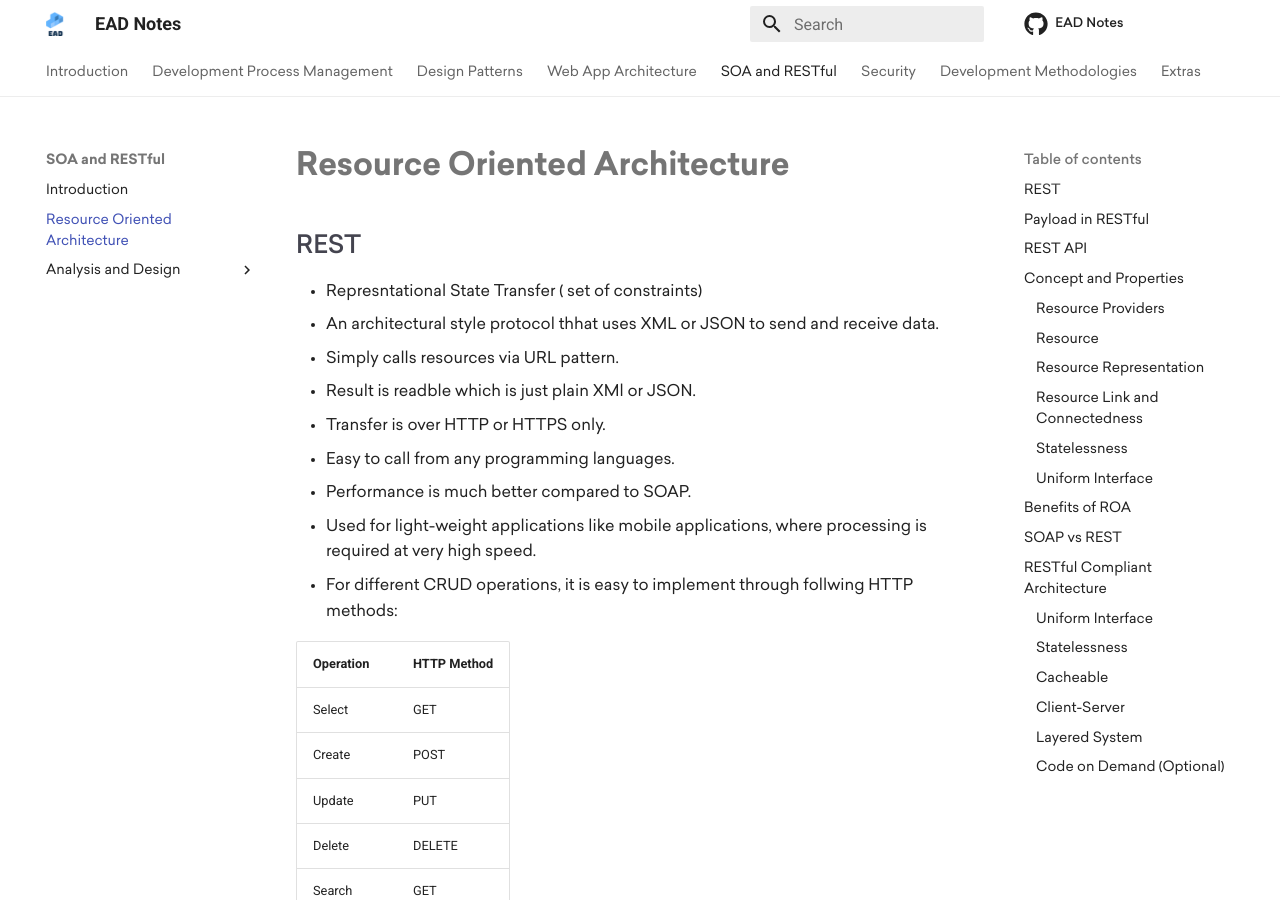
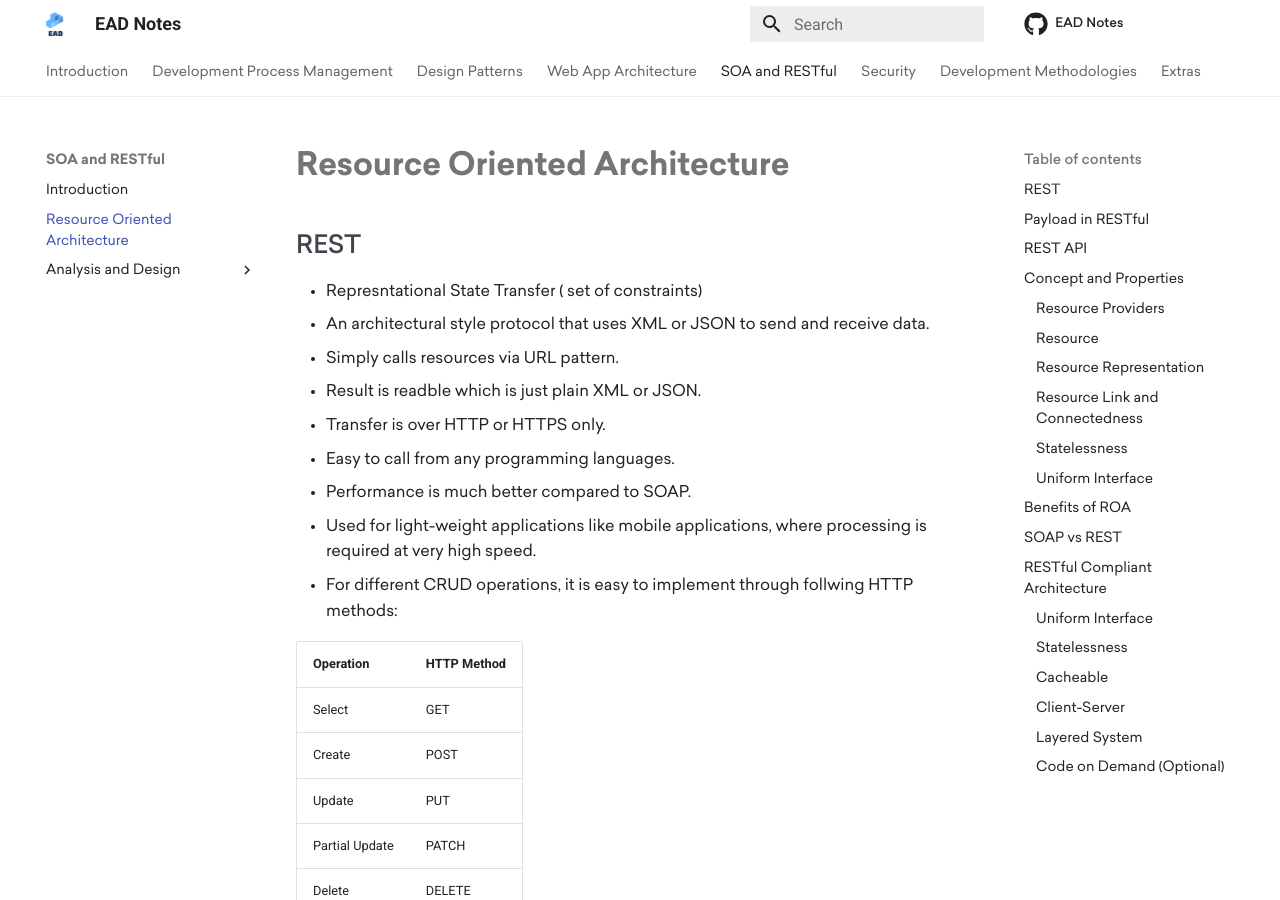
Before and after one commit to theArjun/ead-notes, an MkDocs documentation site: the page built from notes/soa-and-restful/resource-oriented-architecture.md, in a window 1280 px wide and 900 px high. Built offline with MkDocs 1.6.1 and Material for MkDocs 9.7.7, drawn with Linux system fonts in a browser that asks for light colours; comment, search, counter and statistics services are not loaded.

Commit message:
Update operation

```diff
--- a/notes/soa-and-restful/resource-oriented-architecture.md
+++ b/notes/soa-and-restful/resource-oriented-architecture.md
@@ -5,9 +5,9 @@ description: Explains about Resource-Oriented Architecture
 
 ## REST
 - Represntational State Transfer ( set of constraints)
-- An architectural style protocol thhat uses XML or JSON to send and receive data.
+- An architectural style protocol that uses XML or JSON to send and receive data.
 - Simply calls resources via URL pattern.
-- Result is readble which is just plain XMl or JSON.
+- Result is readble which is just plain XML or JSON.
 - Transfer is over HTTP or HTTPS only.
 - Easy to call from any programming languages.
 - Performance is much better compared to SOAP.
@@ -19,11 +19,11 @@ description: Explains about Resource-Oriented Architecture
 | Select | GET |
 | Create | POST |
 | Update | PUT |
+| Partial Update | PATCH |
 | Delete | DELETE |
 | Search | GET |
 | List | GET |
 | Count | GET |
-|  |  |
 
 - Implementations: Spring Restful, Django Rest Framework etc.
 
```
